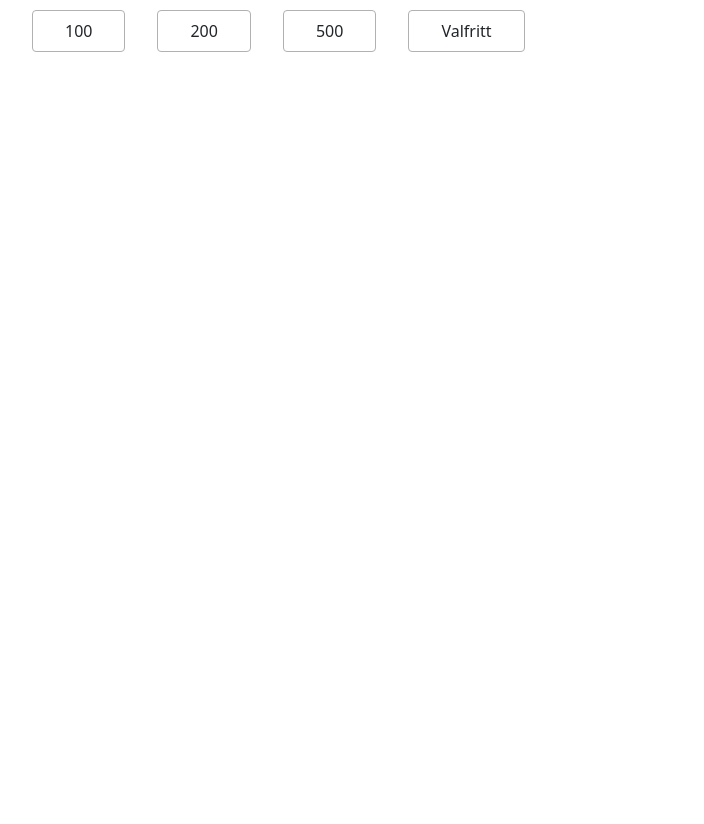
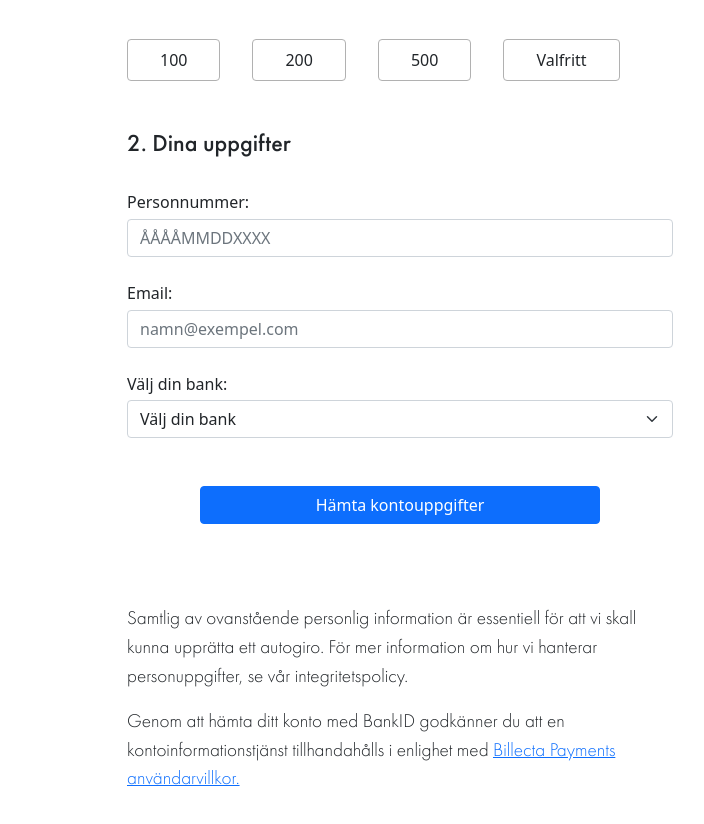
Before and after one commit to kevalane/wings-frontend, an Angular app: page /donate in a window 1280 px wide. Shown: the part 1086-1910 px from the top of the page, without its empty margins (240-944 px from the left). Before the commit the page ends 1170 px from the top, so only its background shows below. Built offline with nearby package versions, Linux system fonts and the light colour scheme.

Commit message:
Added form on frontend.

```diff
--- a/src/app/donate/donate.component.css
+++ b/src/app/donate/donate.component.css
@@ -27,4 +27,22 @@
     margin-top: 2em;
     border: 1px solid #b1b1b1;
 }
+
+input {
+    width: 100%;
+    max-width: 40em;
+}
+
+label {
+    margin-bottom: .3em;
+    font-weight: 300;
+}
+
+.submitButton {
+    width: 100%;
+    max-width: 400px;
+    display: block;
+    margin-left: auto;
+    margin-right: auto;
+}
 /* END AUTOGIRO */
--- a/src/app/donate/donate.component.html
+++ b/src/app/donate/donate.component.html
@@ -25,11 +25,11 @@
     <!-- Monthly autogiro form -->
     <section id="autogiroSection">
         <div class="row">
-            <div class="col-xs-12 col-sm-12 col-md-10 col-lg-8 col-xl-8 col-xxl-8 offset-lg-2 offset-xl-2 offset-xxl-2">
+            <div class="col-xs-12 col-sm-12 col-md-10 col-lg-8 col-xl-6 col-xxl-6 offset-lg-2 offset-xl-3 offset-xxl-3">
                 <h2 id="autogiro">Bli månadsgivare</h2>
                 <p>Våra månadsgivare är fundamentet i vår fortsatta verksamhet. Tack för att just Du väljer att stötta oss.</p>
                 <p>Nedan följer fullständiga instruktioner för att bli månadsgivare:</p>
-                <form id="donateForm" [formGroup]="donateForm">
+                <form id="donateForm" [formGroup]="donateForm" (ngSubmit)="submit()">
                     <br>
                     <h4>1. Välj månadsbelopp</h4>
                     <div id="buttonList">
@@ -44,10 +44,61 @@
                         <p>Hello World</p>
                     </div>
                     <!-- End invisible -->
+                    <br><br>
+                    <h4>2. Dina uppgifter</h4>
+                    <br>
+                    <label for="ssn">Personnummer:</label>
+                    <input type="text" class="form-control input" formControlName="ssn" id="ssn" placeholder="ÅÅÅÅMMDDXXXX"
+                           [ngClass]="{'is-invalid' : submitted && f.ssn.errors}">
+                    <div *ngIf="submitted && f.ssn.errors" class="invalid-feedback">
+                        <div *ngIf="f.ssn.errors.required">Du måste fylla i ditt personnummer.</div>
+                        <div *ngIf="f.ssn.errors.minLength">Personnummer skall vara 12 siffror, format ÅÅÅÅMMDDXXXX.</div>
+                        <div *ngIf="f.ssn.errors.maxLength">Personnummer skall vara 12 siffror, format ÅÅÅÅMMDDXXXX.</div>
+                    </div>
+                    <br>
+                    <label for="email">Email:</label>
+                    <input type="text" class="form-control input" formControlName="email" id="email" placeholder="namn@exempel.com"
+                           [ngClass]="{'is-invalid' : submitted && f.email.errors}">
+                    <div *ngIf="submitted && f.email.errors" class="invalid-feedback">
+                        <div *ngIf="f.email.errors.required">Du måste fylla i din email.</div>
+                    </div>
+                    <br>
+                    <label>Välj din bank:</label>
+                    <select id="bank" name="bank" class="form-select" formControlName="ssn"
+                            [ngClass]="{'is-invalid': submitted && f.bank.errors}">
+                        <option value="" selected disabled hidden>Välj din bank</option>
+                        <option value="OEB">Danske Bank</option>
+                        <option value="SHB">Handelsbanken</option>
+                        <option value="ICA">ICA Banken</option>
+                        <option value="LFB">Länsförsäkrningar</option>
+                        <option value="NB">Nordea</option>
+                        <option value="SBAB">SBAB</option>
+                        <option value="SEB">SEB</option>
+                        <option value="SKB">Skandia</option>
+                        <option value="SYD">Sparbanken Syd</option>
+                        <option value="FSPA">Swedbank</option>
+                        <option value="FSPASB">Swedbank Sparbankerna</option>
+                    </select>
+                    <div *ngIf="submitted && f.bank.errors" class="invalid-feedback">
+                        <div *ngIf="f.bank.errors.required">Du måste fylla i din bank.</div>
+                    </div>
+                    <br><br>
+                    <button action="submit" class="btn btn-primary submitButton">Hämta kontouppgifter</button>
                 </form>
             </div>
         </div>
     </section>
     <!-- END AUTOGIRO -->
+    <br><br>
+    <!-- DISCLAIMER TEXT -->
+    <section id="disclaimer">
+        <div class="row">
+            <div class="col-xs-12 col-sm-12 col-md-10 col-lg-8 col-xl-6 col-xxl-6 offset-lg-2 offset-xl-3 offset-xxl-3">
+                <p>Samtlig av ovanstående personlig information är essentiell för att vi skall kunna upprätta ett autogiro. För mer information om hur vi hanterar personuppgifter, se vår <a>integritetspolicy.</a></p>
+                <p>Genom att hämta ditt konto med BankID godkänner du att en kontoinformationstjänst tillhandahålls i enlighet med <a href="https://app.billecta.com/ht/accountinformationservices" target="_BLANK">Billecta Payments användarvillkor.</a></p>
+            </div>
+        </div>
+    </section>
+    <!-- END DISCLAIMER TEXT -->
 
 </div>
--- a/src/app/donate/donate.component.ts
+++ b/src/app/donate/donate.component.ts
@@ -10,6 +10,8 @@ export class DonateComponent implements OnInit {
 
   public donateForm: FormGroup;
   public chooseVisible: boolean;
+  public submitted: boolean;
+  public loading: boolean;
 
   constructor(private formBuilder: FormBuilder) {
     // Initiate form
@@ -21,9 +23,29 @@ export class DonateComponent implements OnInit {
     });
 
     this.chooseVisible = false;
+    this.submitted = false;
+    this.loading = false;
   }
 
   ngOnInit(): void {
+  }
+
+  public get f(): FormGroup['controls'] {
+    return this.donateForm.controls;
+  }
+
+  // Submit form
+  public submit(): void {
+    this.submitted = true;
+    this.loading = true;
+
+    if (this.donateForm.invalid) {
+      this.loading = false;
+      return;
+    }
+
+    console.log('hello');
+
   }
 
   public changeAmount(amount: number): void {
```
Also changed, not shown: src/app/http.service.ts (added, +9 -0 lines), 1 other file (tests, documents, lock files or other folders).
